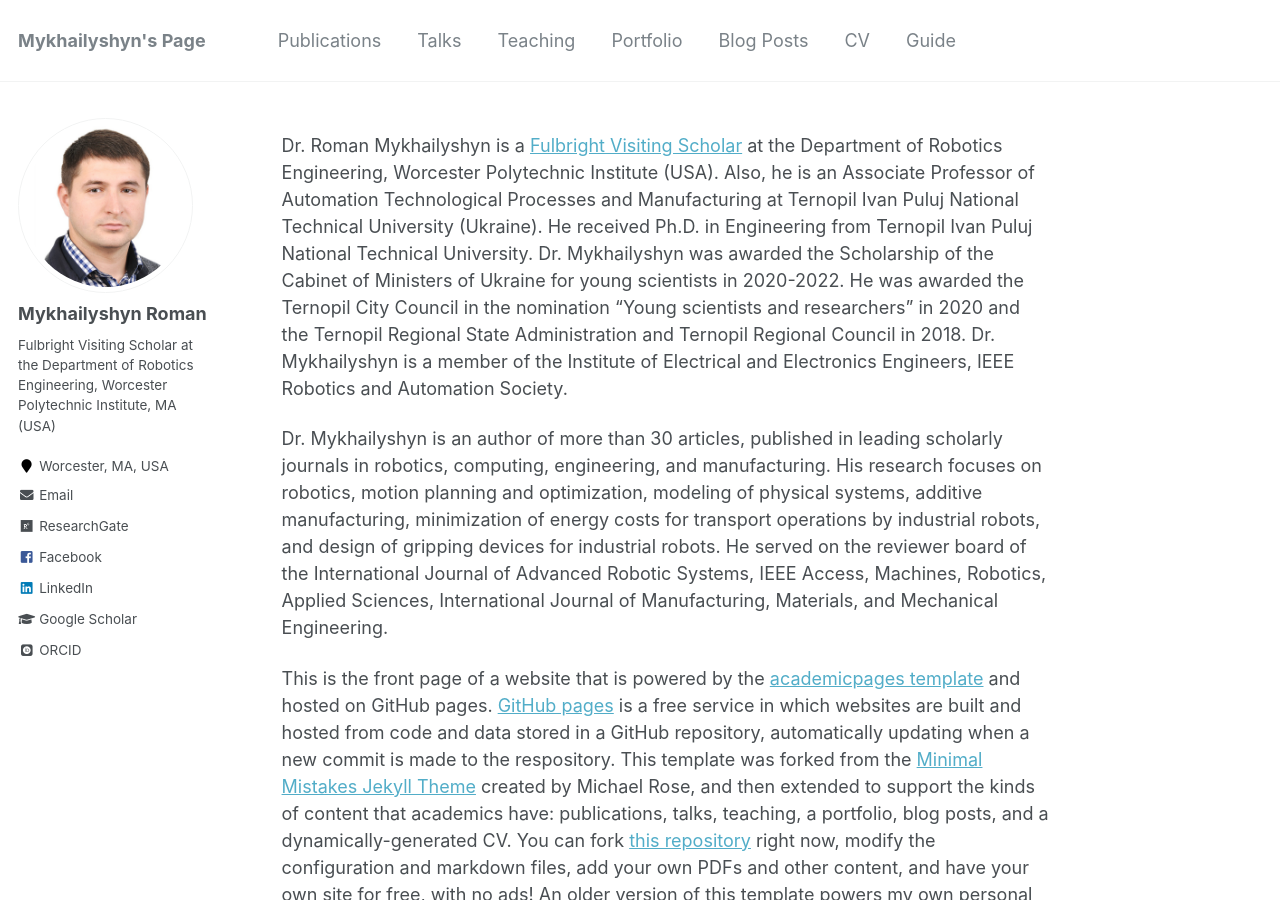
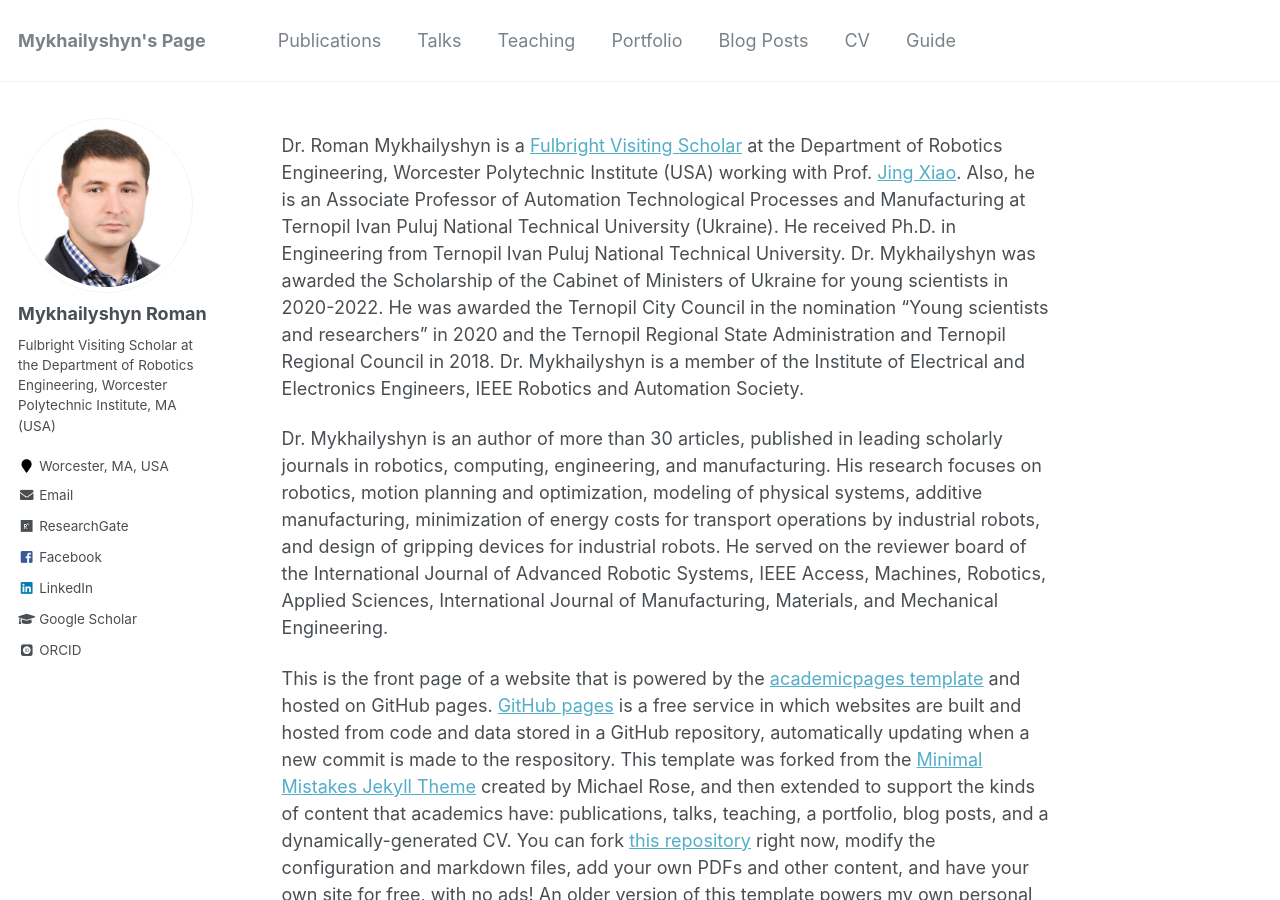
Before and after one commit to RomanMykhailyshyn/RomanMykhailyshyn.github.io, a Jekyll site: the page built from _pages/about.md, in a window 1280 px wide and 900 px high. Built offline with Jekyll 4.4.1, drawn with Linux system fonts in a browser that asks for light colours; some web fonts are replaced.

Commit message:
Update about.md

```diff
--- a/_pages/about.md
+++ b/_pages/about.md
@@ -8,7 +8,7 @@ redirect_from:
   - /about.html
 ---
 
-Dr. Roman Mykhailyshyn is a [Fulbright Visiting Scholar](https://issuu.com/fulbright-ukraine/docs/ua_scholars_2021-22) at the Department of Robotics Engineering, Worcester Polytechnic Institute (USA). Also, he is an Associate Professor of Automation Technological Processes and Manufacturing at Ternopil Ivan Puluj National Technical University (Ukraine). He received Ph.D. in Engineering from Ternopil Ivan Puluj National Technical University. Dr. Mykhailyshyn was awarded the Scholarship of the Cabinet of Ministers of Ukraine for young scientists in 2020-2022. He was awarded the Ternopil City Council in the nomination "Young scientists and researchers" in 2020 and the Ternopil Regional State Administration and Ternopil Regional Council in 2018. Dr. Mykhailyshyn is a member of the Institute of Electrical and Electronics Engineers, IEEE Robotics and Automation Society.
+Dr. Roman Mykhailyshyn is a [Fulbright Visiting Scholar](https://issuu.com/fulbright-ukraine/docs/ua_scholars_2021-22) at the Department of Robotics Engineering, Worcester Polytechnic Institute (USA) working with Prof. [Jing Xiao](https://users.wpi.edu/~jxiao2/). Also, he is an Associate Professor of Automation Technological Processes and Manufacturing at Ternopil Ivan Puluj National Technical University (Ukraine). He received Ph.D. in Engineering from Ternopil Ivan Puluj National Technical University. Dr. Mykhailyshyn was awarded the Scholarship of the Cabinet of Ministers of Ukraine for young scientists in 2020-2022. He was awarded the Ternopil City Council in the nomination "Young scientists and researchers" in 2020 and the Ternopil Regional State Administration and Ternopil Regional Council in 2018. Dr. Mykhailyshyn is a member of the Institute of Electrical and Electronics Engineers, IEEE Robotics and Automation Society.
 
 Dr. Mykhailyshyn is an author of more than 30 articles, published in leading scholarly journals in robotics, computing, engineering, and manufacturing. His research focuses on robotics, motion planning and optimization, modeling of physical systems, additive manufacturing, minimization of energy costs for transport operations by industrial robots, and design of gripping devices for industrial robots. He served on the reviewer board of the International Journal of Advanced Robotic Systems, IEEE Access, Machines, Robotics, Applied Sciences, International Journal of Manufacturing, Materials, and Mechanical Engineering.
 
```
